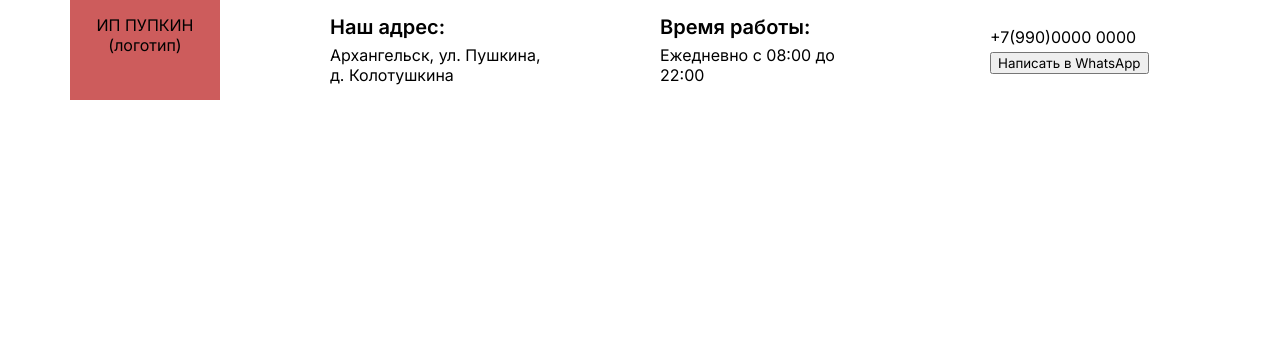
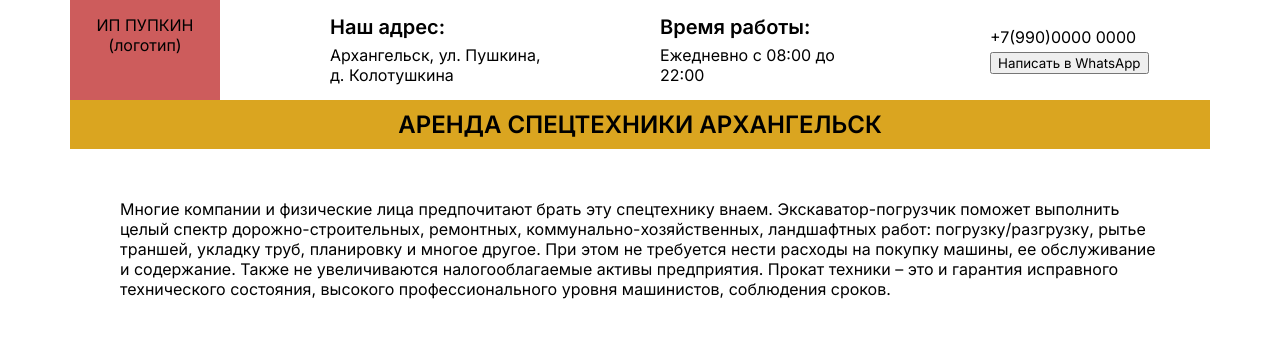
Before and after one commit to xiuiskariot/pogruzchik, a plain HTML site: page index.html in a window 1280 px wide. Drawn offline with Linux system fonts and the light colour scheme.

Commit message:
add main section

```diff
--- a/index.html
+++ b/index.html
@@ -34,5 +34,23 @@
         </div>
       </div>
     </header>
+    <main>
+      <section>
+        <div class="container-main">
+          <h1>АРЕНДА СПЕЦТЕХНИКИ АРХАНГЕЛЬСК</h1>
+          <p class="some-text">
+            Многие компании и физические лица предпочитают брать эту спецтехнику
+            внаем. Экскаватор-погрузчик поможет выполнить целый спектр
+            дорожно-строительных, ремонтных, коммунально-хозяйственных,
+            ландшафтных работ: погрузку/разгрузку, рытье траншей, укладку труб,
+            планировку и многое другое. При этом не требуется нести расходы на
+            покупку машины, ее обслуживание и содержание. Также не увеличиваются
+            налогооблагаемые активы предприятия. Прокат техники – это и гарантия
+            исправного технического состояния, высокого профессионального уровня
+            машинистов, соблюдения сроков.
+          </p>
+        </div>
+      </section>
+    </main>
   </body>
 </html>
--- a/style.css
+++ b/style.css
@@ -33,3 +33,19 @@
 .tel {
   margin-bottom: 5px;
 }
+
+h1 {
+  width: 100%;
+  text-align: center;
+  background: goldenrod;
+  padding: 10px 0;
+}
+
+.container-main {
+  margin: 0 70px;
+}
+
+.some-text {
+
+  margin: 50px;
+}
```
